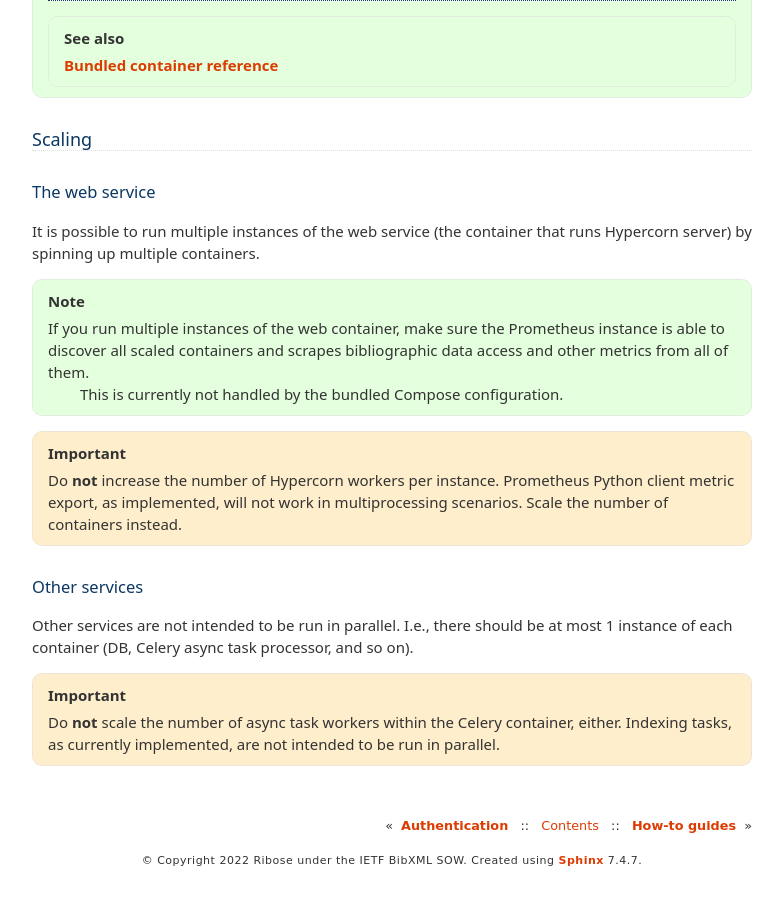
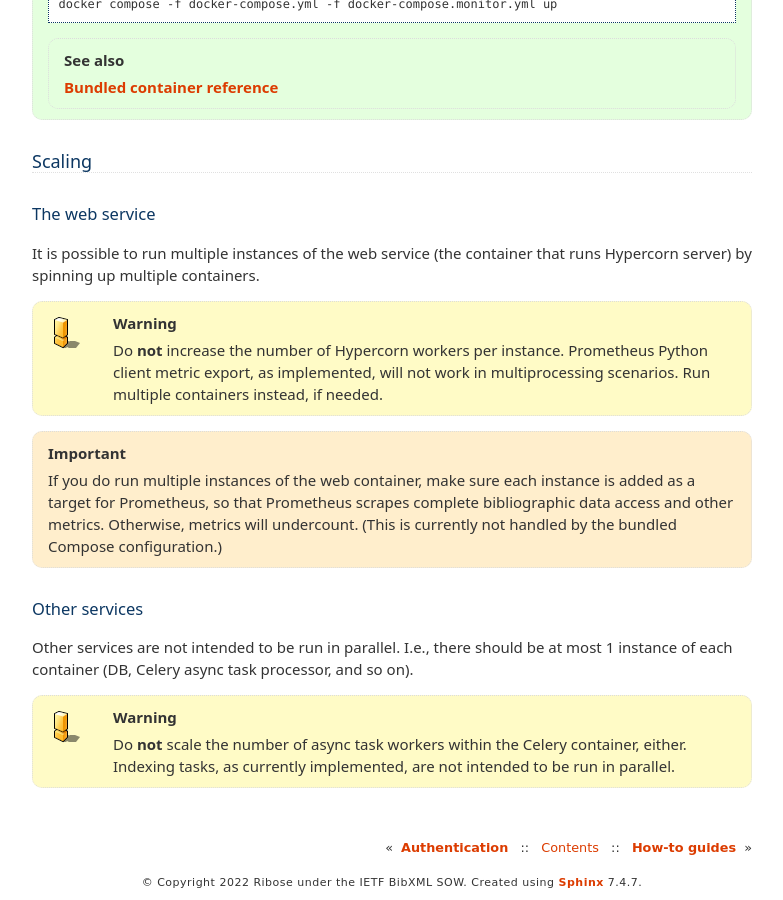
Before and after one commit to ietf-tools/bibxml-service, a Sphinx documentation site: the page built from docs/topics/production-setup.rst, in a window 1280 px wide and 900 px high, scrolled down 1710 px. Shown: the whole window, without its empty margins (248-1031 px from the left). Built offline with Sphinx 7.4.7, drawn with Linux system fonts in a browser that asks for light colours; pages that are not in the unit, such as notebooks, are missing from menus; before the commit the page ends 2588 px from its top, so only the background shows below that; some of the changed text lies outside the part shown.

Commit message:
docs(production setup): clearer admonitions

```diff
--- a/docs/topics/production-setup.rst
+++ b/docs/topics/production-setup.rst
@@ -24,8 +24,8 @@ to be available at runtime.
 If you run via Compose, environment can be provided via ``.env`` file
 as a sibling of ``docker-compose.yml``.
 
-.. important:: No matter how you provide environment variables,
-               make sure ``DEBUG`` is not set in production.
+.. warning:: No matter how you provide environment variables,
+             make sure ``DEBUG`` is **not** set in production.
 
 
 HTTPS setup
@@ -112,19 +112,18 @@ It is possible to run multiple instances of the web service
 (the container that runs Hypercorn server)
 by spinning up multiple containers.
 
-.. note::
+.. warning:: Do **not** increase the number of Hypercorn workers
+             per instance. Prometheus Python client metric export,
+             as implemented, will not work in multiprocessing scenarios.
+             Run multiple containers instead, if needed.
 
-   If you run multiple instances of the web container,
-   make sure the Prometheus instance is able to discover all scaled containers
-   and scrapes bibliographic data access and other metrics
-   from all of them.
+.. important::
 
-   This is currently not handled by the bundled Compose configuration.
-
-.. important:: Do **not** increase the number of Hypercorn workers
-               per instance. Prometheus Python client metric export,
-               as implemented, will not work in multiprocessing scenarios.
-               Scale the number of containers instead.
+   If you do run multiple instances of the web container,
+   make sure each instance is added as a target for Prometheus,
+   so that Prometheus scrapes complete bibliographic data access
+   and other metrics. Otherwise, metrics will undercount.
+   (This is currently not handled by the bundled Compose configuration.)
 
 Other services
 --------------
@@ -133,7 +132,7 @@ Other services are not intended to be run in parallel.
 I.e., there should be at most 1 instance of each container
 (DB, Celery async task processor, and so on).
 
-.. important:: Do **not** scale the number of async task workers
-               within the Celery container, either.
-               Indexing tasks, as currently implemented,
-               are not intended to be run in parallel.
+.. warning:: Do **not** scale the number of async task workers
+             within the Celery container, either.
+             Indexing tasks, as currently implemented,
+             are not intended to be run in parallel.
```
